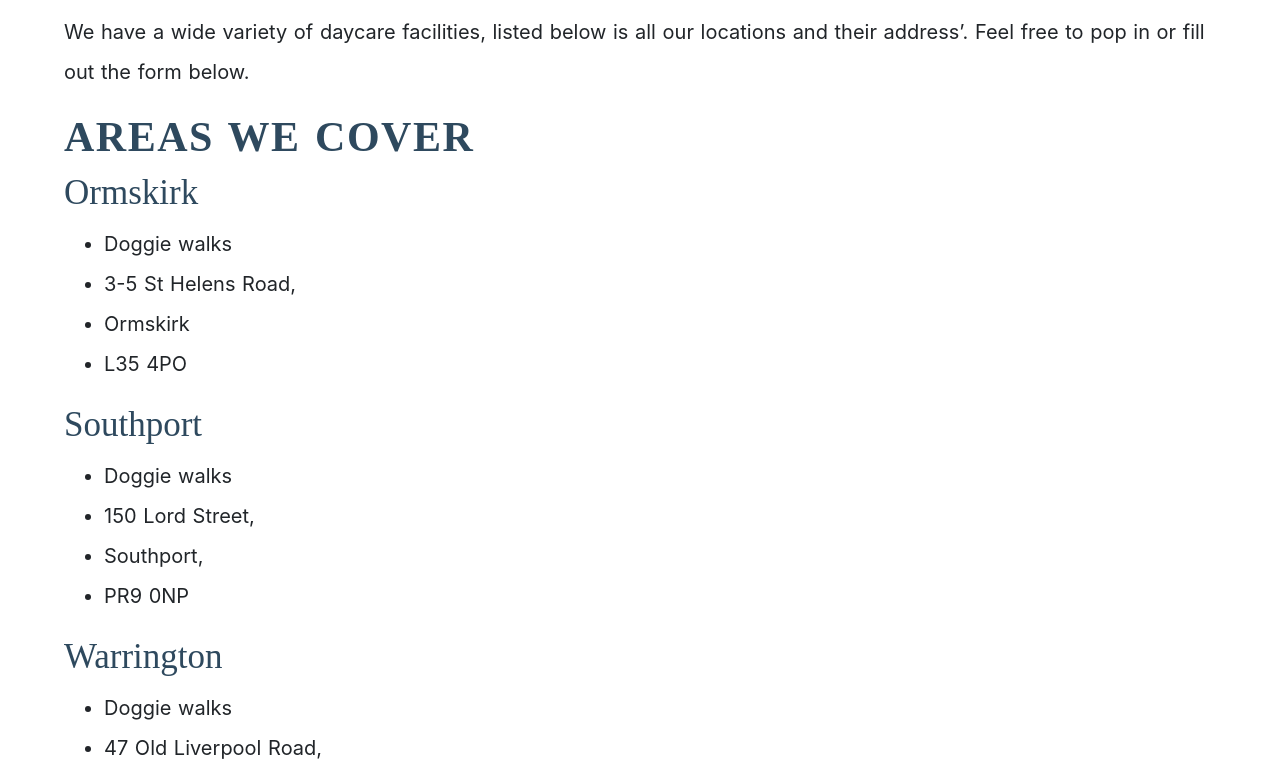
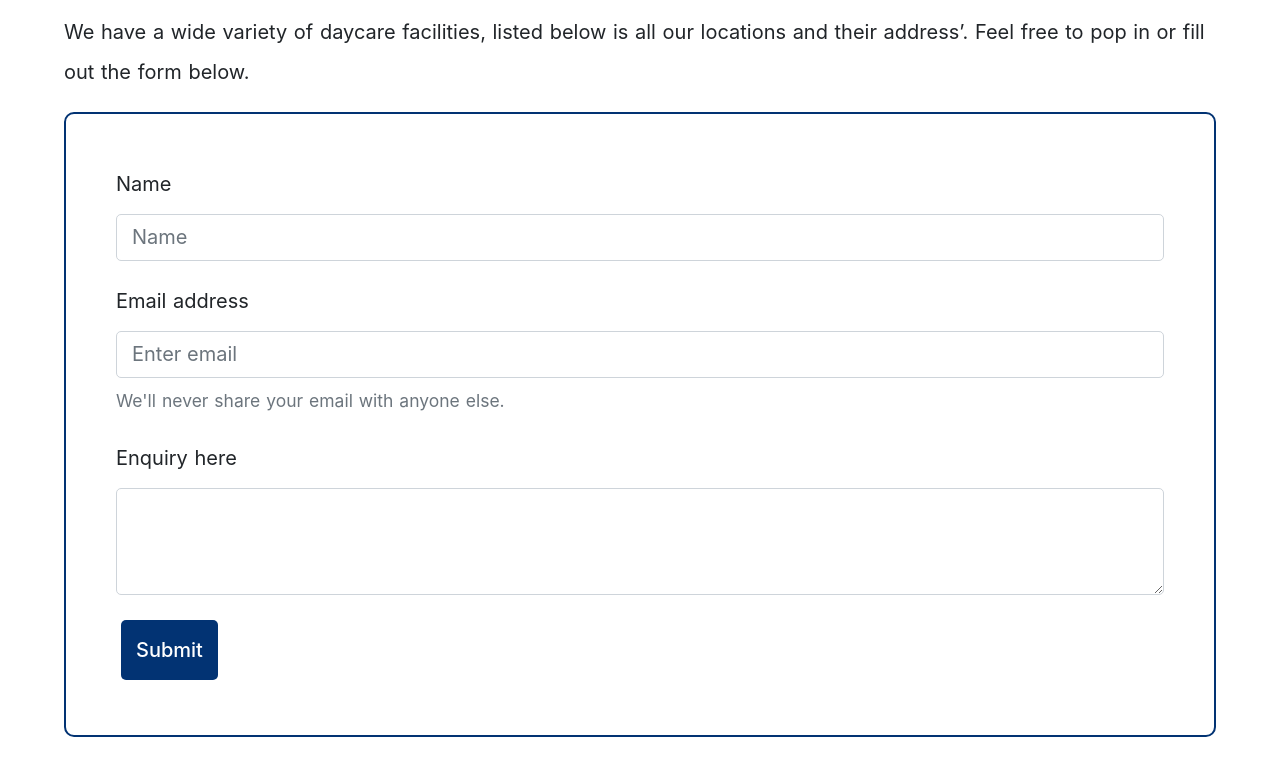
Before and after one commit to clarkenewsh/doggie-walks-site, a Nuxt app: page /contact in a window 1280 px wide. Shown: the part 698-1476 px from the top of the page. Built offline with nearby package versions, Linux system fonts and the light colour scheme; a web font is replaced by a local one.

Commit message:
contact form component fixes

```diff
--- a/components/ContactForm.vue
+++ b/components/ContactForm.vue
@@ -1,41 +1,30 @@
 <template>
   <div>
-    <b-form v-if="show" @submit="onSubmit" @reset="onReset">
-      <b-form-group
-        id="input-group-1"
-        label="Email address:"
-        label-for="input-1"
-        description="We'll never share your email with anyone else."
-      >
-        <b-form-input
-          id="input-1"
-          v-model="form.email"
-          type="email"
-          placeholder="Enter email"
-          required
-        />
-      </b-form-group>
-
-      <b-form-group id="input-group-2" label="Your Name:" label-for="input-2">
-        <b-form-input
-          id="input-2"
-          v-model="form.name"
-          placeholder="Enter name"
-          required
-        />
-      </b-form-group>
-
-      <b-button type="submit">
-        Submit
-      </b-button>
-    </b-form>
+    <form>
+<div class="form-group">
+          <label for="exampleInputEmail1">Name</label>
+          <input type="text" class="form-control" id="InputName1"
+            placeholder="Name">
+        </div>
+        <div class="form-group">
+          <label for="exampleInputEmail1">Email address</label>
+          <input type="email" class="form-control" id="InputEmail1" aria-describedby="emailHelp"
+            placeholder="Enter email">
+          <small id="emailHelp" class="form-text text-muted">We'll never share your email with anyone else.</small>
+        </div>
+        <div class="form-group">
+          <label for="exampleFormControlTextarea1">Enquiry here</label>
+          <textarea class="form-control" id="FormControlTextarea1" rows="3"></textarea>
+        </div>
+        <button type="submit">Submit</button>
+    </form>
   </div>
 </template>
 
 <script>
   export default {
     name: 'ContactForm',
-  data () {
+    data() {
       return {
         form: {
           email: '',
@@ -45,11 +34,11 @@ export default {
       }
     },
     methods: {
-    onSubmit (event) {
+      onSubmit(event) {
         event.preventDefault()
         alert(JSON.stringify(this.form))
       },
-    onReset (event) {
+      onReset(event) {
         event.preventDefault()
         // Reset our form values
         this.form.email = ''
@@ -58,20 +47,37 @@ export default {
       }
     }
   }
+
 </script>
 
 <style scoped>
-.doggie-walks-logo {
-  animation: 1s appear;
-  height: auto;
-  max-width: 9rem;
-  margin: 0;
-  padding: 0;
+  form {
+    margin-bottom: 100px;
+    border: 2px solid #023373;
+    border-radius: 10px;
+    background-color: #fff;
+    padding: 50px;
   }
 
-@keyframes appear {
-  0% {
-    opacity: 0;
+  button {
+    border-radius: 5px;
+    font-weight: 500;
+    padding: 10px 15px;
+    cursor: pointer;
+    color: #fff;
+    background-color: #023373;
+    border: none;
+    transition: 0.5s;
+    margin: 5px;
+    transition: all 0.2s ease;
   }
+
+  button a {
+    color: white;
   }
+
+  button:hover {
+    transform: translateY(4px);
+  }
+
 </style>
```
Lines whose indentation alone changed are shown as unchanged.
